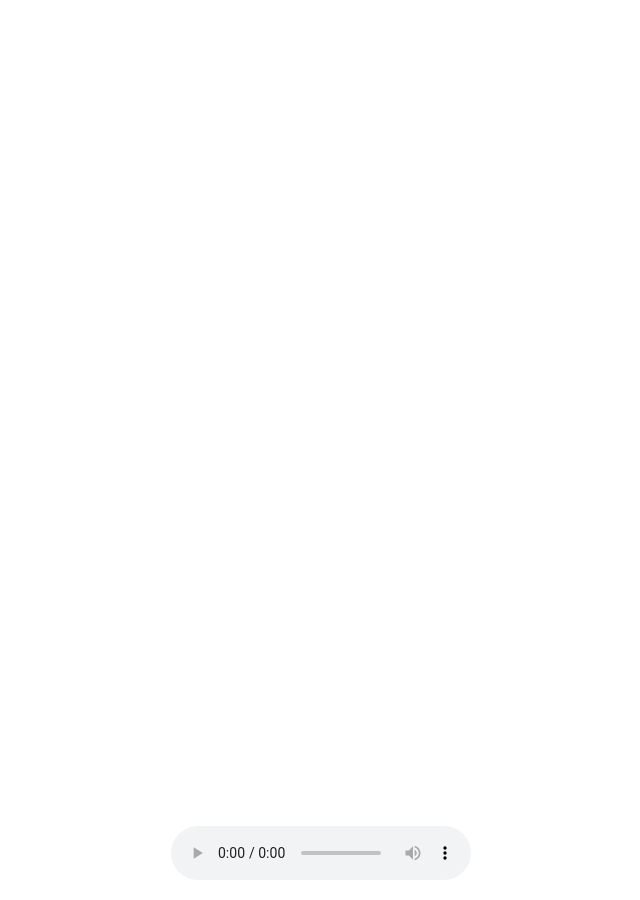
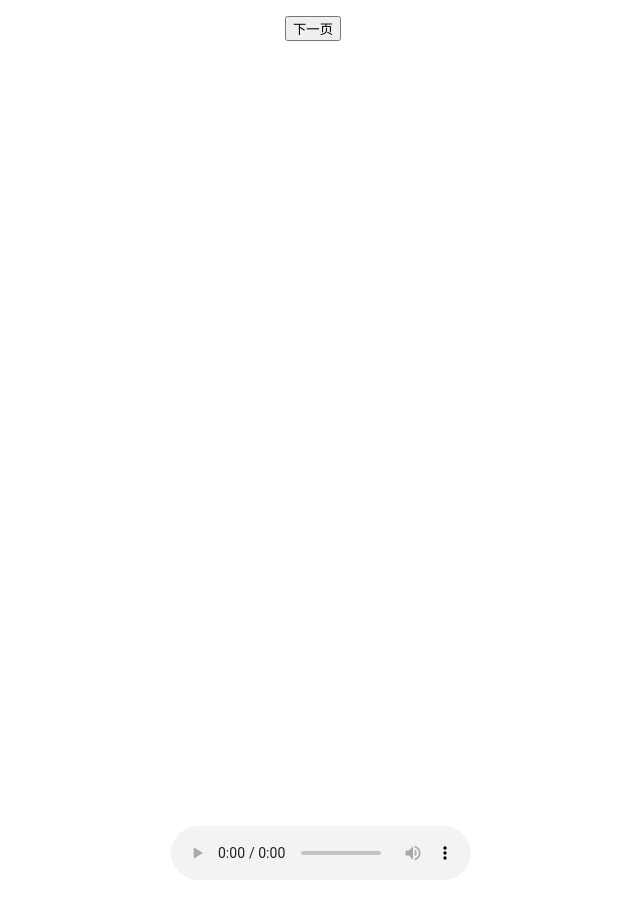
Before and after one commit to mengxn/iWantLink, a Jekyll site: the page listenWu/index.html, which Jekyll copies as it is, in a window 1280 px wide. Shown: the whole page, without its empty margins (327-967 px from the left). Built offline with Jekyll 4.4.1, drawn with Linux system fonts in a browser that asks for light colours.

Commit message:
update listen wu

```diff
--- a/listenWu/index.html
+++ b/listenWu/index.html
@@ -25,24 +25,41 @@
             padding-bottom: 10px;
         }
 
+        .floating {
+            position: fixed;
+            bottom: 1em;
+            z-index: 9999;
+            width: 100%;
+            text-align: center;
+        }
+
         .active {
             background-color: #e6e6e6;
             color: orangered;
+        }
+
+        .paging {
+            text-align: center;
+            margin-bottom: 100px;
         }
     </style>
 </head>
 
 <body>
     <div id="app">
-
         <ul>
-            <li v-for="(todo, index) in post_list" @click="play(index)"
-                :class="[curr_index == index ? activeClass : '']">
+            <li v-for="(todo, index) in post_list.slice(slice_start, slice_start + count)" :key="index"
+                @click="play(index)" :class="[curr_index == index ? activeClass : '']">
                 {{ todo.title }}
             </li>
         </ul>
 
-        <div style="position:fixed;bottom:1em;z-index: 9999;width: 100%;text-align: center;">
+        <div class="paging">
+            <button @click="previous" v-if="has_previous">上一页</button>
+            <button @click="next">下一页</button>
+        </div>
+
+        <div class="floating">
             <audio id="audio" ref="audio" :src="audio_url" controls autoplay></audio>
         </div>
 
```
Also changed, not shown: other parts of listenWu/index.html (+18 -4 lines).
